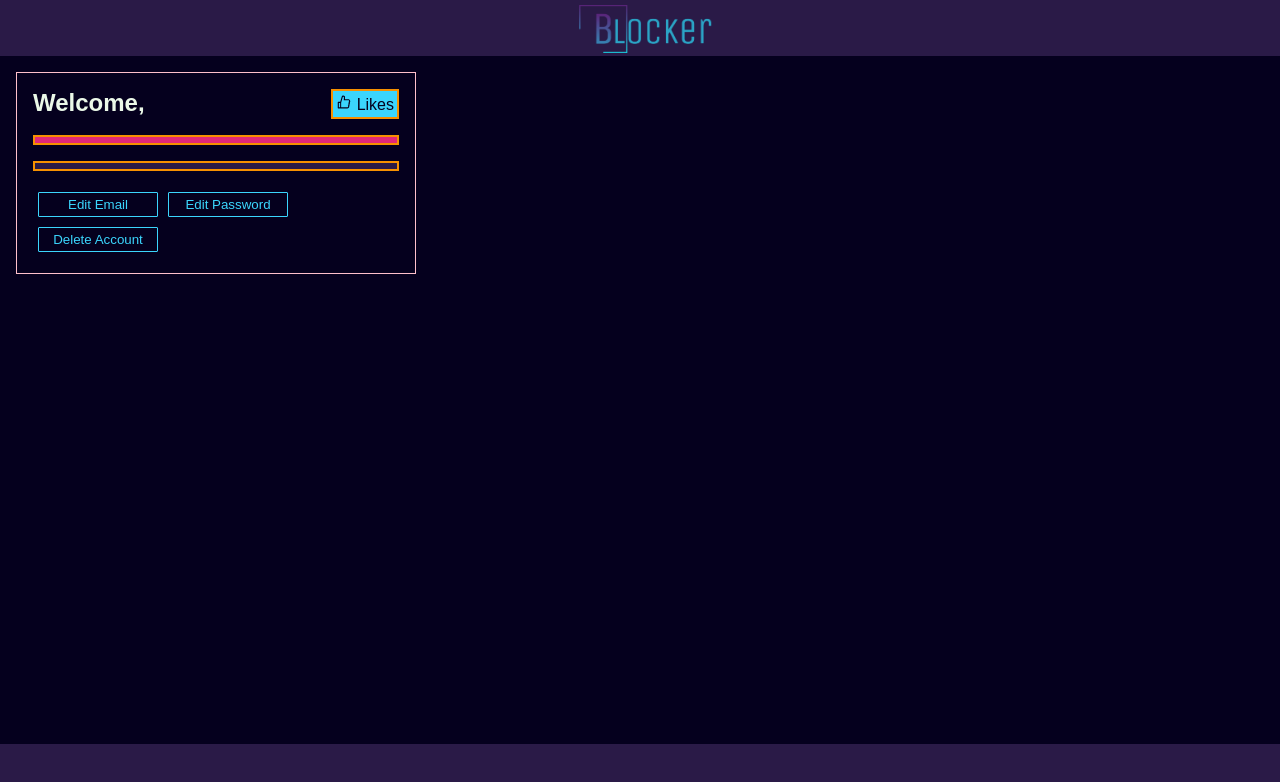
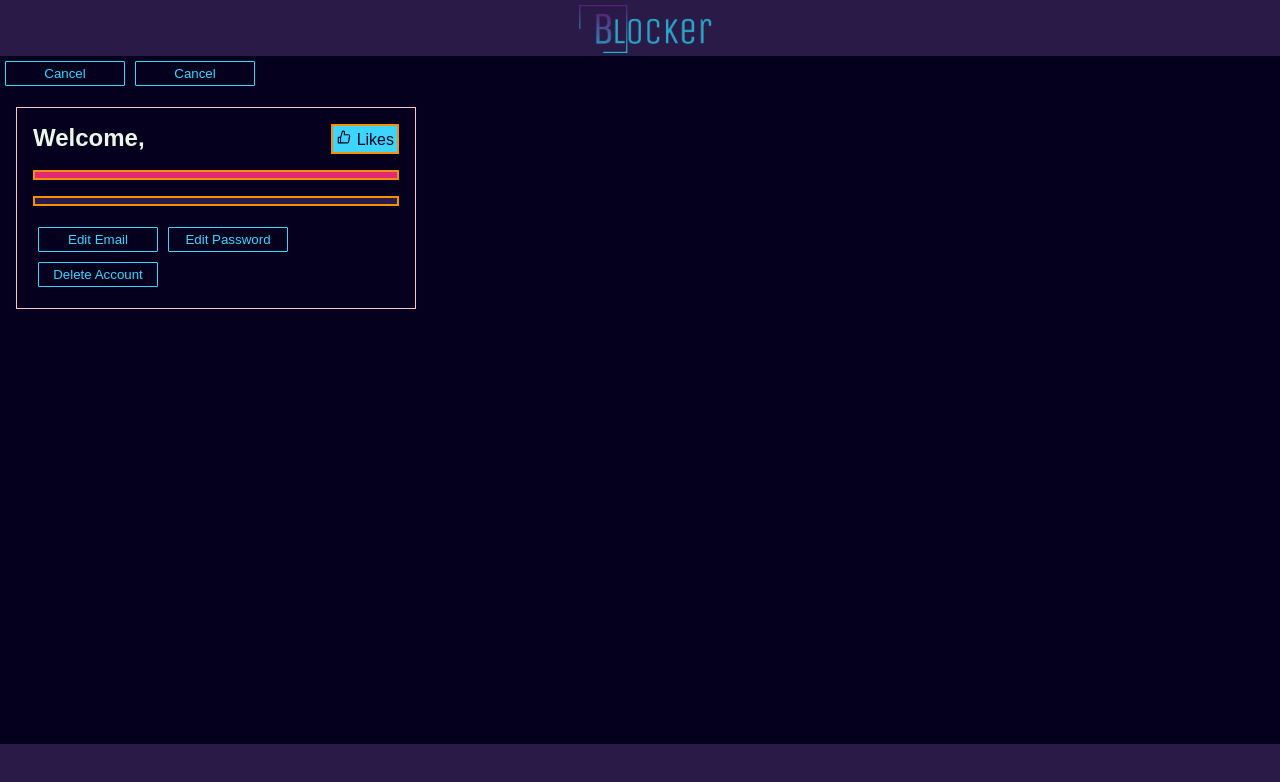
Before and after one commit to alohacyclist/blocker, a React (Create React App) app: page /user/profile in a window 1280 px wide. Shown: the top 782 px of the page. Built offline with nearby package versions, Linux system fonts and the light colour scheme; no server answers; some icons are missing.

Commit message:
add cancel profile edit buttons + logic

```diff
--- a/src/pages/Profile.js
+++ b/src/pages/Profile.js
@@ -66,6 +66,12 @@ export function Profile() {
         setTimeout(()=>{setShowMessage(false)}, 2000)
     }
 
+    const handleCancel = (e) => {
+        e.preventDefault()
+        setEditEmail(false)
+        setEditPassword(false)
+        navigate('/user/profile')
+    }
 
     const handleDeleteUserClick = (e) => {
         e.preventDefault()
@@ -146,6 +152,7 @@ export function Profile() {
                 {errorsMail && <small className={styles.form_errors}>E-Mail: {errorsMail}</small>}
                 {emailValidated  && <button className={styles.profile_btn}>Save</button>}
             </form>}
+            <button className={styles.profile_btn} onClick={(e) => {handleCancel(e)}} >Cancel</button>
 
             {editPassword &&
 
@@ -158,8 +165,8 @@ export function Profile() {
                 {errorsRepeatPassword && <small className={styles.form_errors}>Repeat Password: {errorsRepeatPassword}</small>}
 
                 {passwordValidated && passwordRepeatValidated && <button className={styles.profile_btn}>Save</button>}
-
             </form>}
+            <button className={styles.profile_btn} onClick={(e) => {handleCancel(e)}} >Cancel</button>
 
             {showMessage && <div className={styles.profile_container_msg}><p>{displayMessage}</p></div>}
 
```
